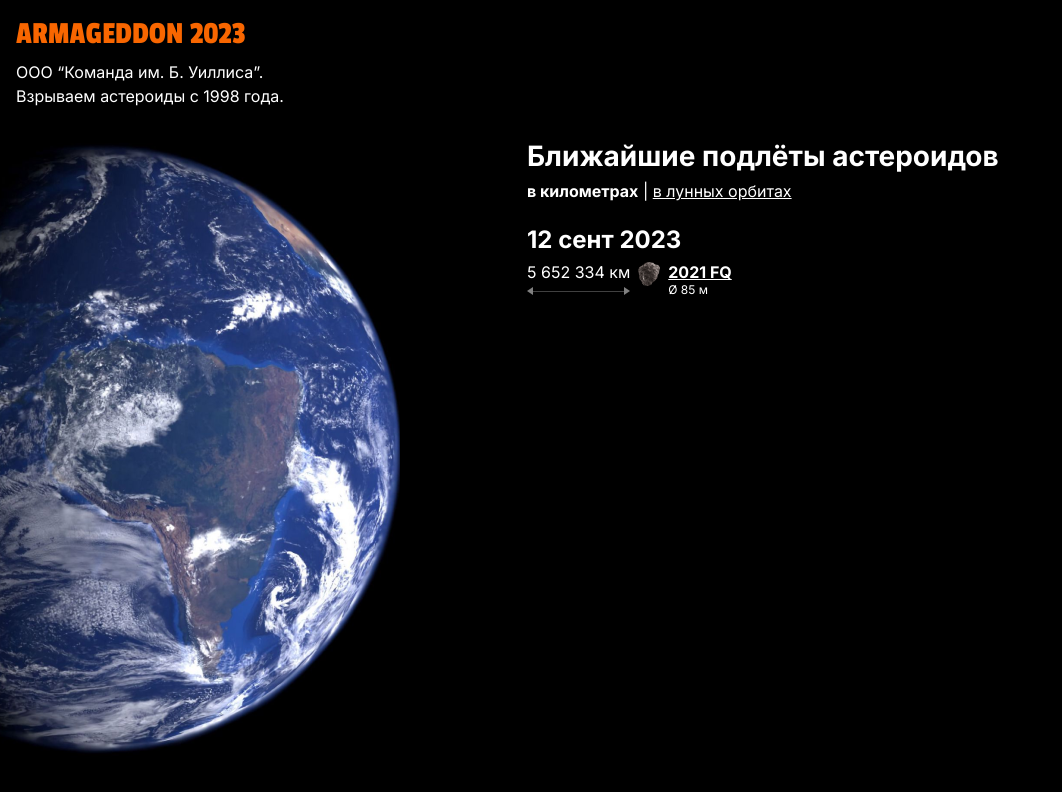
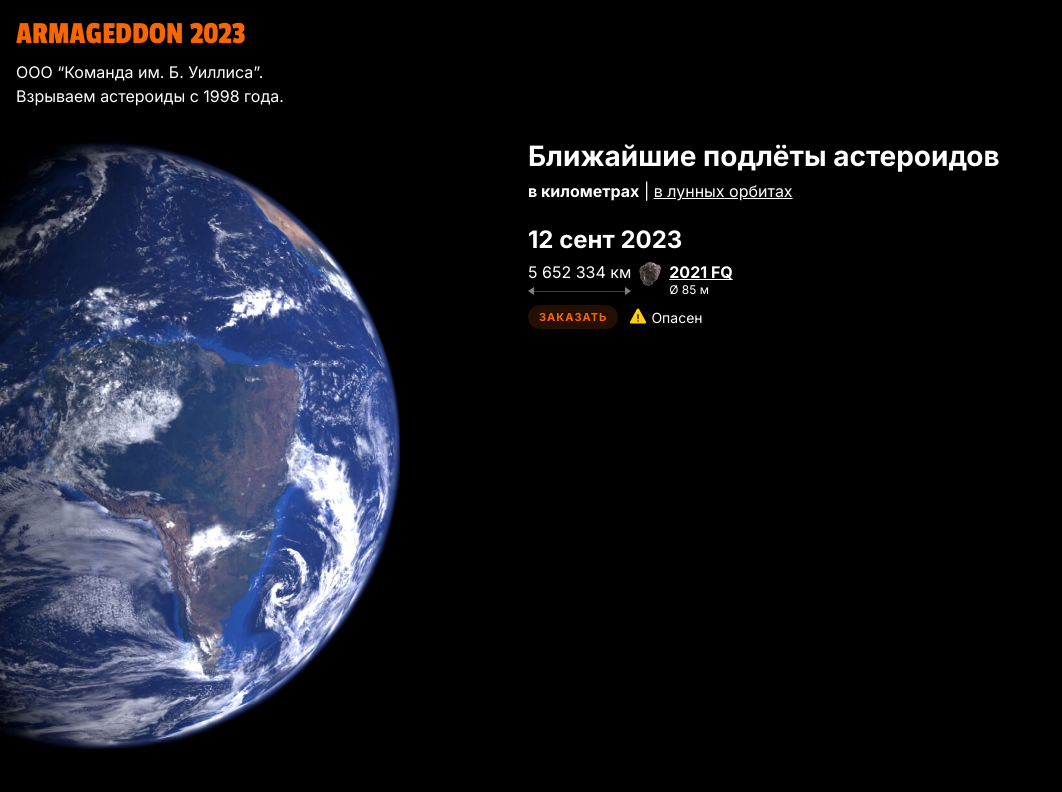
Before and after one commit to yadim24/asteroid, a Next.js app: page / in a window 1280 px wide. Shown: the top 792 px of the page, without its empty margins (0-1062 px from the left). Built offline with nearby package versions, Linux system fonts and the light colour scheme.

Commit message:
Сохранение прогресса

```diff
--- a/app/_components/Button.module.css
+++ b/app/_components/Button.module.css
@@ -3,3 +3,16 @@
   color: #fff;
   font-size: 16px;
 }
+
+.button-primary {
+  padding: 2px 11px;
+  align-items: center;
+  border-radius: 16px;
+  background: rgba(248, 102, 0, 0.15);
+  color: #f86600;
+  font-size: 11px;
+  font-weight: 700;
+  line-height: 20px;
+  letter-spacing: 1px;
+  border: none;
+}
--- a/app/_components/Button.tsx
+++ b/app/_components/Button.tsx
@@ -1,16 +1,16 @@
 /* eslint-disable react/button-has-type */
 import clsx from 'clsx';
-import { ButtonHTMLAttributes, FC } from 'react';
+import { ButtonHTMLAttributes, FC, ReactNode } from 'react';
 import { inter } from '../fonts';
 import styles from './Button.module.css';
 
 type Props = ButtonHTMLAttributes<HTMLButtonElement> & {
-  text: string;
+  children: ReactNode;
   mode?: 'invisible' | 'primary' | 'secondary';
 };
 
 export const Button: FC<Props> = ({
-  text,
+  children,
   mode = 'primary',
   className,
   ...restProps
@@ -29,7 +29,7 @@
         className,
       )}
     >
-      {text}
+      {children}
     </button>
   );
 };
--- a/app/page.module.css
+++ b/app/page.module.css
@@ -24,20 +24,21 @@
   line-height: 24px;
 }
 
-.earth-wrapper {
-  position: absolute;
+.main-wrapper {
+  position: relative;
+}
+
+.earth {
+  position: fixed;
   top: 136px;
-  width: 536px;
-  height: 620px;
+}
+
+.container {
+  margin-left: 528px;
 }
 
 .list-wrapper {
   min-width: 400px;
-}
-
-.main-wrapper {
-  display: flex;
-  gap: 127px;
 }
 
 .header {
@@ -100,3 +101,20 @@
 .diameter {
   font-size: 12px;
 }
+
+.order-container {
+  display: flex;
+  align-items: center;
+  gap: 10px;
+}
+
+.warning-container {
+  display: flex;
+  align-items: flex-end;
+  gap: 3px;
+  padding-bottom: 2px;
+}
+
+.dangerous {
+  font-size: 14px;
+}
--- a/app/page.tsx
+++ b/app/page.tsx
@@ -2,6 +2,7 @@
 import Image from 'next/image';
 import { ReactElement } from 'react';
 import { Arrow } from './_components/Arrow';
+import { Button } from './_components/Button';
 import { inter, passionOne } from './fonts';
 import styles from './page.module.css';
 
@@ -60,6 +61,18 @@
                     <p className={styles.diameter}>Ø 85 м</p>
                   </div>
                 </div>
+                <div className={styles['order-container']}>
+                  <Button mode="primary">ЗАКАЗАТЬ</Button>
+                  <div className={styles['warning-container']}>
+                    <Image
+                      src="/warning.svg"
+                      alt="warning"
+                      height={20}
+                      width={20}
+                    />
+                    <span className={styles.dangerous}>Опасен</span>
+                  </div>
+                </div>
               </div>
             </div>
           </div>
```
Also changed, not shown: public/warning.svg (added).
